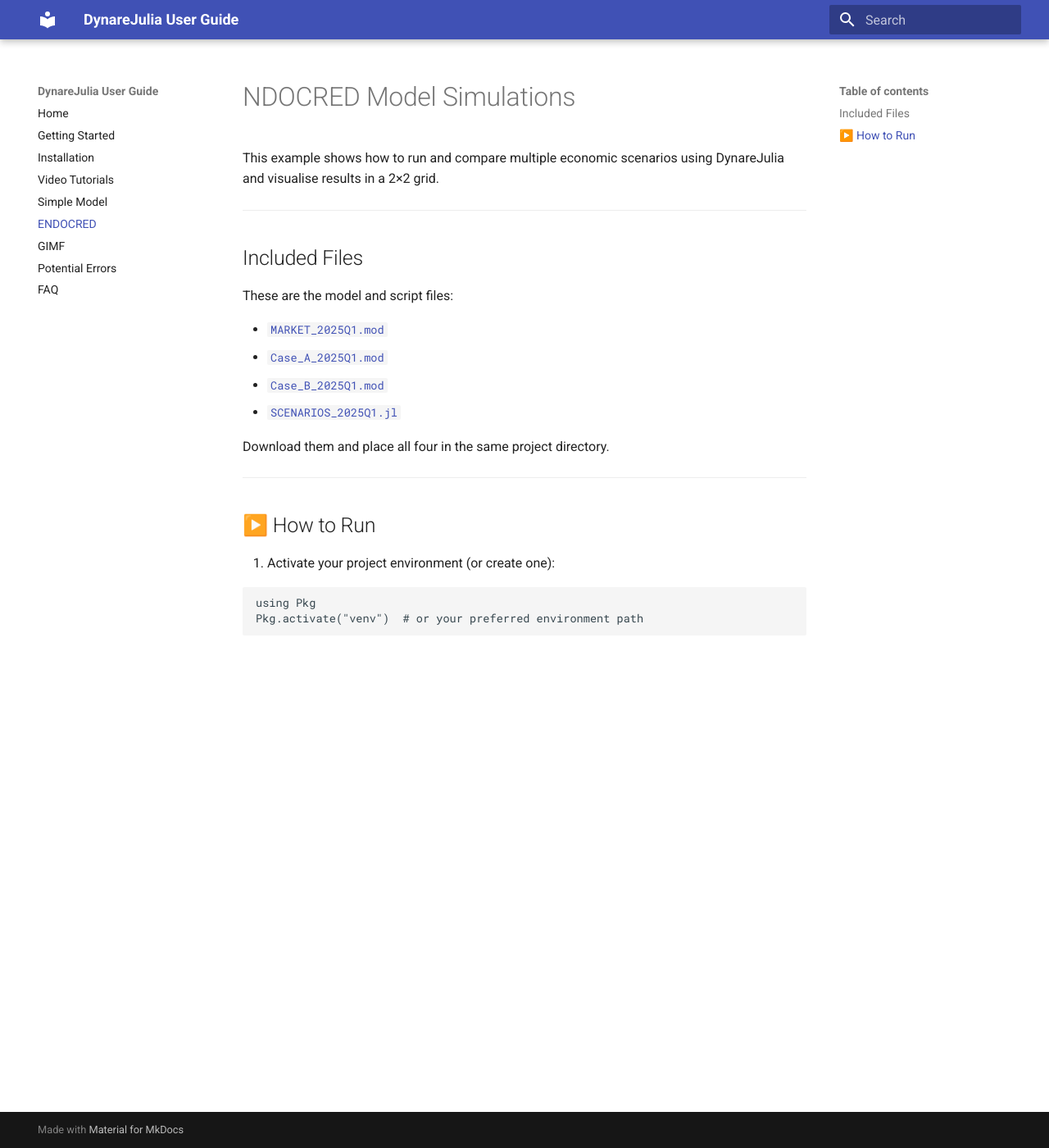
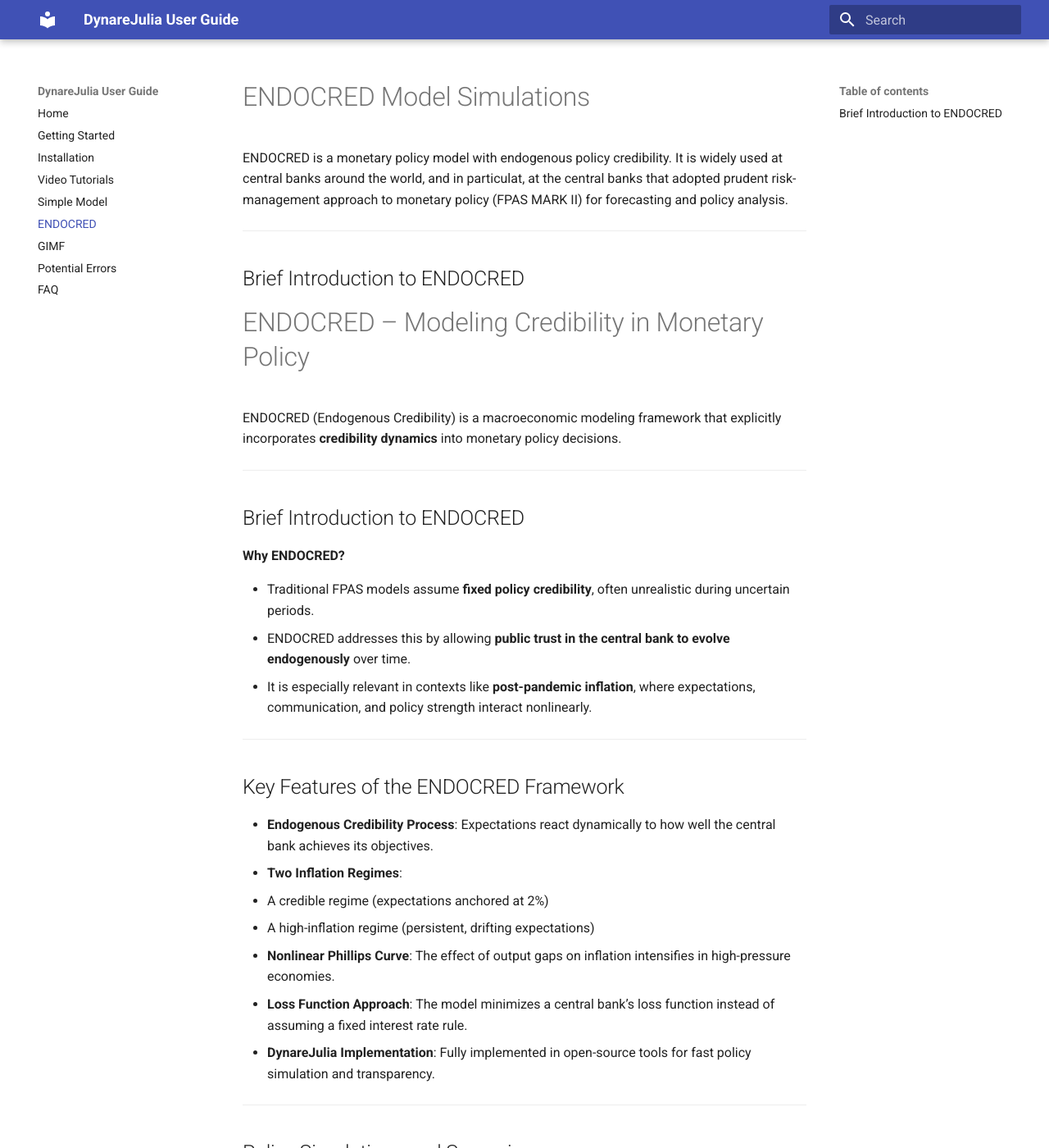
Before and after one commit to AsyaKostanyan/DynareJulia-User-Guide, an MkDocs documentation site: the page built from docs/endocred.md, in a window 1280 px wide and 1400 px high. Shown: the whole window at 82% size. Built offline with MkDocs 1.6.1 and Material for MkDocs 9.7.7, drawn with Linux system fonts in a browser that asks for light colours; some of the changed text lies outside the part shown.

Commit message:
Add scenario simulation output chart to ENDOCRED page

```diff
--- a/docs/endocred.md
+++ b/docs/endocred.md
@@ -1,10 +1,80 @@
-# NDOCRED Model Simulations
+# ENDOCRED Model Simulations
 
-This example shows how to run and compare multiple economic scenarios using DynareJulia and visualise results in a 2×2 grid.
+ENDOCRED is a monetary policy model with endogenous policy credibility. It is widely used at central banks around the world, and in particulat, at the central banks that adopted prudent risk-management approach to monetary policy (FPAS MARK II) for forecasting and policy analysis.
 
 ---
 
-## Included Files
+## Brief Introduction to ENDOCRED
+
+# ENDOCRED – Modeling Credibility in Monetary Policy
+
+ENDOCRED (Endogenous Credibility) is a macroeconomic modeling framework that explicitly incorporates **credibility dynamics** into monetary policy decisions.
+
+---
+
+## Brief Introduction to ENDOCRED
+
+**Why ENDOCRED?**
+
+- Traditional FPAS models assume **fixed policy credibility**, often unrealistic during uncertain periods.
+- ENDOCRED addresses this by allowing **public trust in the central bank to evolve endogenously** over time.
+- It is especially relevant in contexts like **post-pandemic inflation**, where expectations, communication, and policy strength interact nonlinearly.
+
+---
+
+## Key Features of the ENDOCRED Framework
+
+- **Endogenous Credibility Process**: Expectations react dynamically to how well the central bank achieves its objectives.
+- **Two Inflation Regimes**:
+  - A credible regime (expectations anchored at 2%)
+  - A high-inflation regime (persistent, drifting expectations)
+- **Nonlinear Phillips Curve**: The effect of output gaps on inflation intensifies in high-pressure economies.
+- **Loss Function Approach**: The model minimizes a central bank’s loss function instead of assuming a fixed interest rate rule.
+- **DynareJulia Implementation**: Fully implemented in open-source tools for fast policy simulation and transparency.
+
+---
+
+## Policy Simulations and Scenarios
+
+The model supports scenario-based decision-making using cases such as:
+
+- **Case A (Hawkish)**: Persistent inflation, requires strong policy tightening.
+- **Case B (Dovish)**: Inflation is transitory, calls for mild adjustment.
+- **Case X (Tail Risk)**: Stagflation or geopolitical shocks.
+
+### Alternative Paths for the Policy Rate
+![Scenario Simulation Output](images/scenarios.png)
+
+
+---
+
+## Credibility Metrics
+
+The framework introduces two empirical indicators:
+
+- **CBSPII**: Central Bank Sticky Price Inflation Indicator (e.g., based on Atlanta Fed sticky CPI)
+- **CBCSI**: Central Bank Credibility Stock Index
+
+These help calibrate credibility loss and track its macroeconomic effects.
+
+---
+
+## 🔑 Key Takeaways
+
+- **Credibility is a dynamic asset**, not a fixed assumption.
+- **Delays in tightening** can lead to **self-fulfilling inflation traps**.
+- Models must account for **expectation shifts** in response to communication and action.
+- ENDOCRED helps to think about and model “dark corners” of monetary policy — such as stagflation, delayed disinflation, or excessive tightening.
+
+---
+
+> 📖 _"In times of incredible uncertainty... a failure to act quickly, aggressively, and flexibly can lead to a very costly loss of credibility."_
+> — _Kostanyan et al., 2022_
+
+---
+
+
+## Model Codes in DynareJulia
 
 These are the model and script files:
 
```
Also changed, not shown: docs/images/scenarios.png (added).
